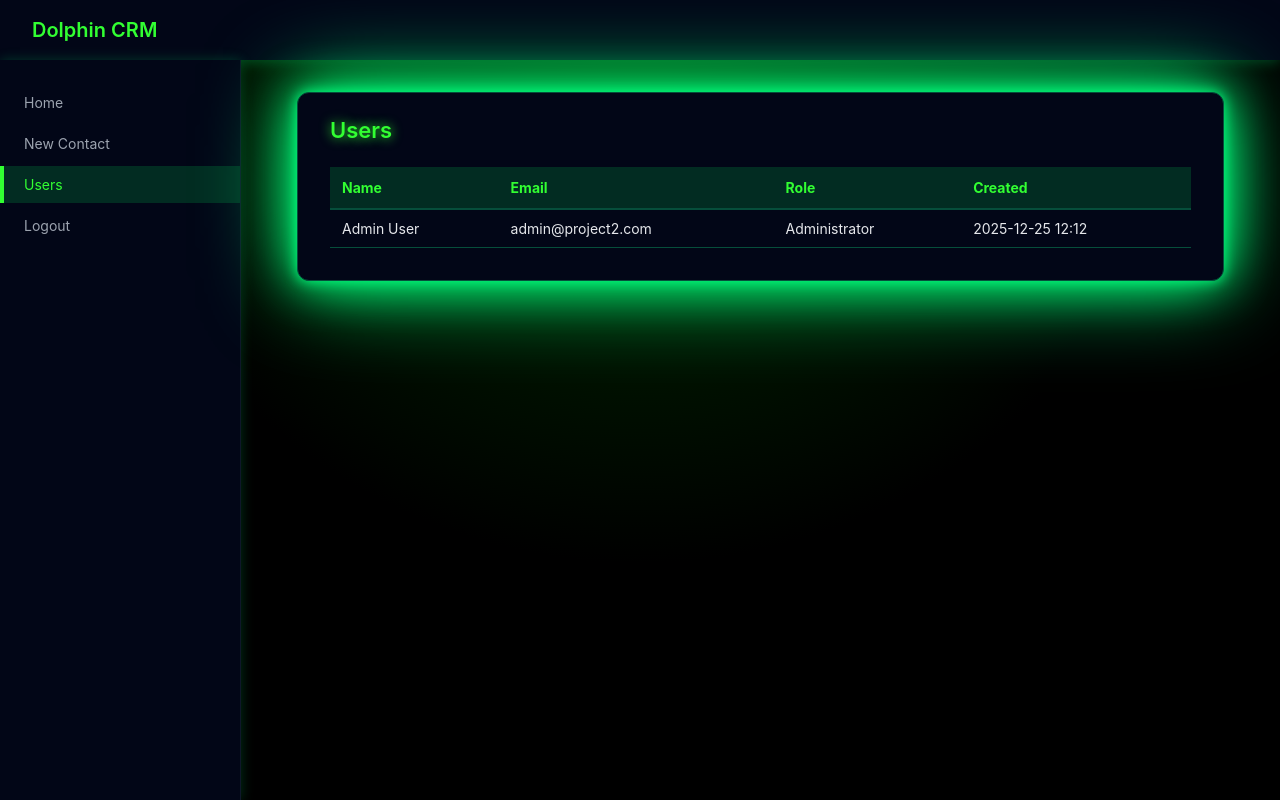
After one commit to Chrissy0105/INFO2180_Project2, a PHP site: page /view_users.php in a window 1280 px wide. The commit adds this page. Run offline with PHP 8.4, Linux system fonts and the light colour scheme; a user stored in the database is signed in; data comes from the database, SQL or seed files in the repository; both versions use the stored data as it was after the commit.

Commit message:
All functionality for an admin up to logout

```diff
--- a/dashboard.css
+++ b/dashboard.css
@@ -177,3 +177,48 @@
         box-shadow: 0 0 10px #00ff7b, 0 0 40px #00ff7b, 0 0 80px #00ff7b;
     }
 }
+
+.password-wrapper {
+    position: relative;
+}
+
+.password-wrapper input {
+    padding-right: 38px; /* space for eye */
+}
+
+.toggle-password {
+    position: absolute;
+    right: 10px;
+    top: 50%;
+    transform: translateY(-50%);
+    cursor: pointer;
+    font-size: 16px;
+    color: #32ff32;
+    user-select: none;
+}
+
+/* ===== USERS TABLE ===== */
+.data-table {
+    width: 100%;
+    border-collapse: collapse;
+    margin-top: 10px;
+    font-size: 14px;
+}
+
+.data-table th {
+    text-align: left;
+    padding: 12px;
+    background: #022c22;
+    color: #32ff32;
+    border-bottom: 2px solid #064e3b;
+}
+
+.data-table td {
+    padding: 10px 12px;
+    border-bottom: 1px solid #064e3b;
+    color: #e5e7eb;
+}
+
+.data-table tr:hover {
+    background: #022c22;
+}
--- a/login.php
+++ b/login.php
@@ -10,7 +10,7 @@ session_start();
     <link rel="stylesheet" href="styles.css">
 </head>
 
-<body>
+<body class = "login-body">
 
     <div class="matrix-bg"></div>
 
--- a/styles.css
+++ b/styles.css
@@ -1,5 +1,5 @@
 /* GLOBAL */
-body {
+.login-body {
     font-family: Arial, Helvetica, sans-serif;
     background: #000;
     margin: 0;
--- a/user_login.php
+++ b/user_login.php
@@ -2,7 +2,7 @@
 session_start();        // Start the session
 
 //Database connection
-$conn = new mysqli("localhost", "root", "", "info2180_project2");
+$conn = new mysqli("localhost", "root", "", "dolphin_crm");
 if ($conn->connect_error) {
     die("Connection failed: " . $conn->connect_error);
 }
@@ -12,7 +12,7 @@ if ($_SERVER["REQUEST_METHOD"] == "POST") {
     $email = $_POST['email'];
     $password = $_POST['password'];
 
-    $stmt = $conn->prepare("SELECT id, firstname, lastname, password, role FROM Users WHERE email = ?");
+    $stmt = $conn->prepare("SELECT id, firstname, lastname, password, role FROM USERS WHERE email = ?");
     $stmt->bind_param("s", $email);
     $stmt->execute();
     $stmt->store_result();
--- /dev/null
+++ b/view_users.php
@@ -0,0 +1,81 @@
+<?php
+session_start();
+
+/* Admin-only access */
+if (!isset($_SESSION['user_id']) || $_SESSION['role'] !== 'administrator') {
+    header("Location: login.php");
+    exit();
+}
+
+/* Database connection (inline, as you chose) */
+$conn = new mysqli("localhost", "root", "", "dolphin_crm");
+
+if ($conn->connect_error) {
+    die("Database connection failed.");
+}
+
+/* Fetch users (NO passwords) */
+$sql = "SELECT firstname, lastname, email, role, created_at FROM USERS ORDER BY created_at DESC";
+$result = $conn->query($sql);
+?>
+<!DOCTYPE html>
+<html lang="en">
+<head>
+    <meta charset="UTF-8">
+    <title>Dolphin CRM – Users</title>
+    <link rel="stylesheet" href="dashboard.css">
+</head>
+
+<body class="app-body">
+
+    <div class="top-nav">Dolphin CRM</div>
+
+    <div class="app-wrapper">
+        <aside class="sidebar">
+            <ul>
+                <li><a href="dashboard.php">Home</a></li>
+                <li><a href="new_user.php">New Contact</a></li>
+                <li><a href="view_users.php" class="active">Users</a></li>
+                <li><a href="logout.php">Logout</a></li>
+            </ul>
+        </aside>
+
+        <main class="main-content">
+            <div class="card">
+                <div class="card-title">Users</div>
+
+                <?php if ($result && $result->num_rows > 0): ?>
+                    <table class="data-table">
+                        <thead>
+                            <tr>
+                                <th>Name</th>
+                                <th>Email</th>
+                                <th>Role</th>
+                                <th>Created</th>
+                            </tr>
+                        </thead>
+                        <tbody>
+                            <?php while ($row = $result->fetch_assoc()): ?>
+                                <tr>
+                                    <td><?= htmlspecialchars($row['firstname'] . ' ' . $row['lastname']) ?></td>
+                                    <td><?= htmlspecialchars($row['email']) ?></td>
+                                    <td><?= htmlspecialchars(ucfirst($row['role'])) ?></td>
+                                    <td><?= htmlspecialchars(date("Y-m-d H:i", strtotime($row['created_at']))) ?></td>
+                                </tr>
+                            <?php endwhile; ?>
+                        </tbody>
+                    </table>
+                <?php else: ?>
+                    <p class="feedback">No users found.</p>
+                <?php endif; ?>
+
+            </div>
+        </main>
+    </div>
+
+</body>
+</html>
+
+<?php
+$conn->close();
+?>
```
Also changed, not shown: add_user.php (+10 -2 lines), dashboard.php (+16 -10 lines), logout.php (added, +7 -0 lines), new_user.php (+18 -9 lines), schema.sql (+107 -26 lines), user_registration.php (deleted, +0 -27 lines), README.md, generate_hash.php (line endings or trailing spaces).
